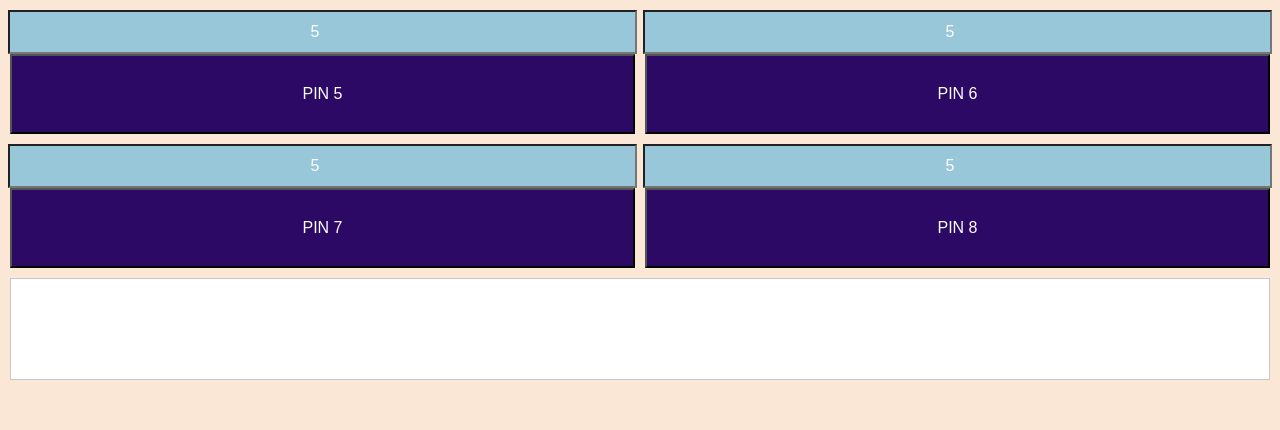
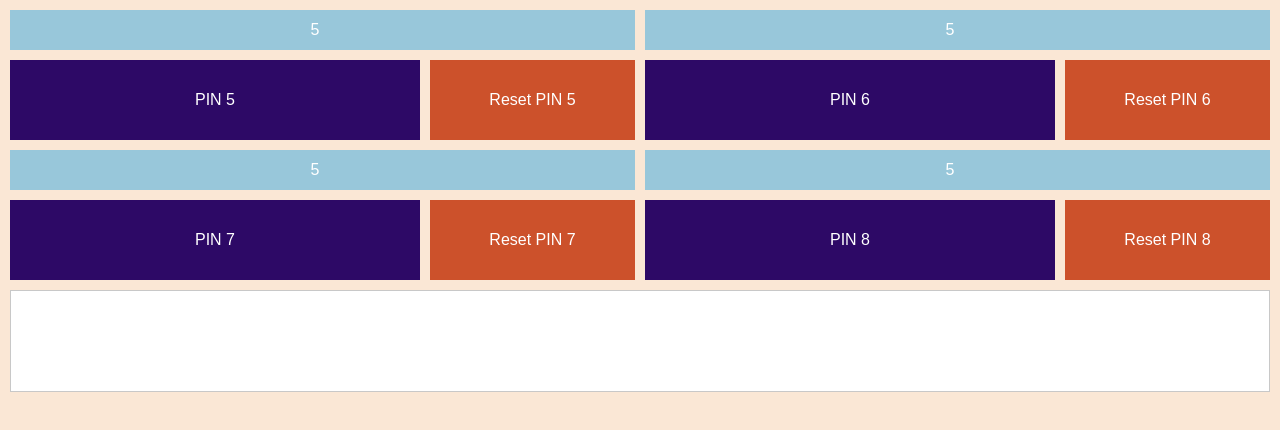
Before and after one commit to MaloDrougard/poulpe, a plain HTML site: page index.html in a window 1280 px wide. Drawn offline with Linux system fonts and the light colour scheme.

Commit message:
reset button

```diff
--- a/index.html
+++ b/index.html
@@ -27,8 +27,25 @@
             background-color: rgb(250, 231, 213);
             font-family: Arial, Helvetica, sans-serif;
             font-size: 1em;
+            border: none;
         }
-        .grid-container {
+
+        button {
+            width: 100%;
+            height: 100%;
+            background-color: rgb(45, 9, 102);
+            color: white;
+        }
+        input {
+            width: 100%;
+            height: 100%;
+            text-align: center;
+            background-color: rgb(152, 199, 218);
+            color: rgb(255, 255, 255);
+        }
+
+
+        .pump-container {
             display: grid;
             grid-template-columns: repeat(2, 1fr);
             grid-template-rows: repeat(2, 1fr);
@@ -36,24 +53,24 @@
             padding: 10px;
 
         }
-        .grid-item {
-            display: flex;
-            flex-direction: column;
+        .pump-item {
+            display: grid;
+            grid-template-rows: 40px 80px;
+            grid-template-columns: 2fr 1fr;
+            gap: 10px;
             align-items: center;
+            justify-items: center;
         }
-        .grid-item button {
-            width: 100%;
-            height: 80px;
-            background-color: rgb(45, 9, 102);
-            color: white;
+        .pump-item input {
+            grid-column-start: 1;
+            grid-column-end: 3;
         }
-        .grid-item input {
-            width: 100%;
-            text-align: center;
-            background-color: rgb(152, 199, 218);
-            color: rgb(255, 255, 255);
-            height: 40px;
+
+        .cancelbutton {
+            background-color: rgb(204, 81, 43);
         }
+
+
         #apiResult {
             margin-left: 10px;
             margin-right: 10px;
@@ -66,22 +83,26 @@
     </style>
 </head>
 <body>
-    <div class="grid-container">
-        <div class="grid-item">
+    <div class="pump-container">
+        <div class="pump-item">
             <input type="number" id="input1" placeholder="Enter number" value="5">
             <button id="button1" onclick="makeApiRequest('setpompe?p=0&t=' + document.getElementById('input1').value)">PIN 5</button>
+            <button id="cancelbutton1" class="cancelbutton" onclick="makeApiRequest('setpompe?p=0&t=0')">Reset PIN 5</button>
         </div>
-        <div class="grid-item">
+        <div class="pump-item">
             <input type="number" id="input2" placeholder="Enter number" value="5">
             <button id="button2" onclick="makeApiRequest('setpompe?p=1&t=' + document.getElementById('input2').value)">PIN 6</button>
+            <button id="cancelbutton1" class="cancelbutton" onclick="makeApiRequest('setpompe?p=1&t=0')">Reset PIN 6</button>
         </div>
-        <div class="grid-item">
+        <div class="pump-item">
             <input type="number" id="input3" placeholder="Enter number" value="5">
             <button id="button3" onclick="makeApiRequest('setpompe?p=2&t=' + document.getElementById('input3').value)">PIN 7</button>
+            <button id="cancelbutton1" class="cancelbutton" onclick="makeApiRequest('setpompe?p=2&t=0')">Reset PIN 7</button>
         </div>
-        <div class="grid-item">
+        <div class="pump-item">
             <input type="number" id="input4" placeholder="Enter number" value="5">
             <button id="button4" onclick="makeApiRequest('setpompe?p=3&t=' + document.getElementById('input4').value)">PIN 8</button>
+            <button id="cancelbutton1" class="cancelbutton" onclick="makeApiRequest('setpompe?p=3&t=0')">Reset PIN 8</button>
         </div>
     </div>
     <div id="apiResult"></div>
```
